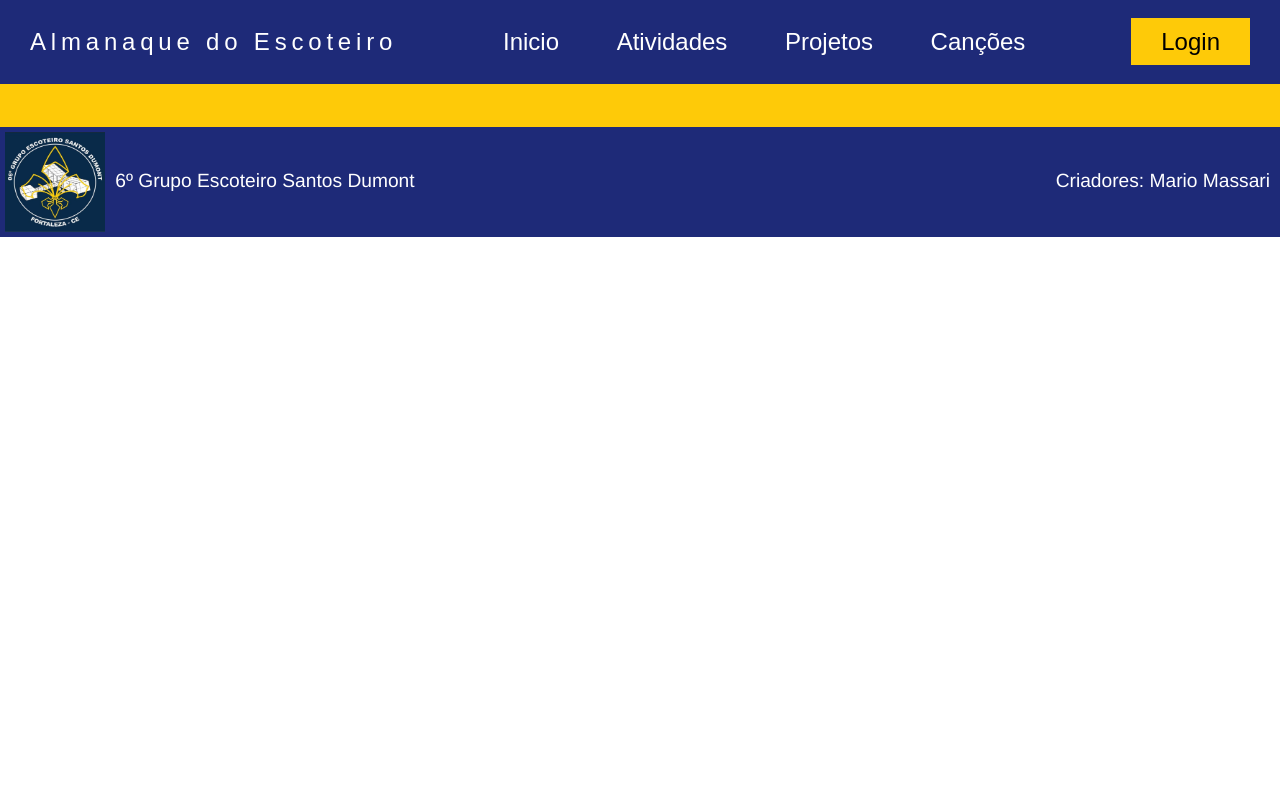
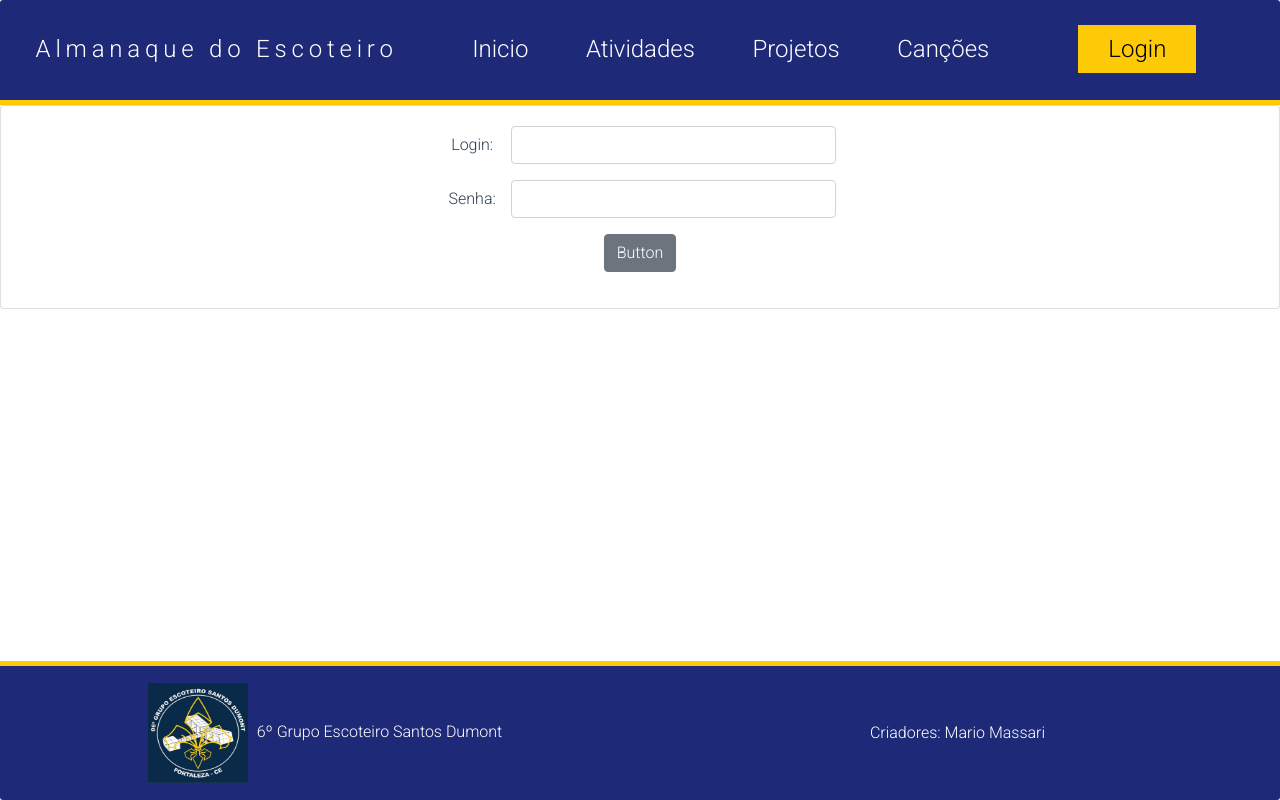
Before and after one commit to mario3920/Ibproject, a Vue app: page /login in a window 1280 px wide. Built offline with nearby package versions, Linux system fonts and the light colour scheme.

Commit message:
templates adapted to BSVue

```diff
--- a/src/App.vue
+++ b/src/App.vue
@@ -1,9 +1,19 @@
 <template>
+<html lang="pt">
+  <head>
+    <meta charset="UTF-8" />
+    <link
+      href="https://fonts.googleapis.com/css2?family=Roboto:wght@300&display=swap"
+      rel="stylesheet"
+    />
+    <meta name="viewport" content="width=device-width, initial-scale=1.0" />
+  </head>
   <div id="app">
     <HeaderLayout />
     <router-view />
     <FooterLayout />
   </div>
+</html>
 </template>
 <script>
 // @ is an alias to /src
@@ -13,30 +23,17 @@ export default {
   name: "App",
   components: {
     HeaderLayout,
-    FooterLayout,
+    FooterLayout
   }
 };
 </script>
 
 <style lang="scss">
 #app {
-  font-family: Avenir, Helvetica, Arial, sans-serif;
+  font-family: "Roboto", sans-serif;
   -webkit-font-smoothing: antialiased;
   -moz-osx-font-smoothing: grayscale;
   text-align: center;
   color: #2c3e50;
 }
-
-#nav {
-  padding: 30px;
-
-  a {
-    font-weight: bold;
-    color: #2c3e50;
-
-    &.router-link-exact-active {
-      color: #42b983;
-    }
-  }
-}
 </style>
--- a/src/components/FooterLayout.vue
+++ b/src/components/FooterLayout.vue
@@ -1,15 +1,22 @@
 <template>
-  <footer>
+    <b-card-footer id="rodape">
+        <b-row>
+            <b-col sm="6" align-self="center">
                 <div id="GeInfo">
                     <img src="../assets/logoGE.jpg" alt=""/>
                     <span id="nomeGE">
                         6º Grupo Escoteiro Santos Dumont
                     </span>
                 </div>
+            </b-col>
+
+            <b-col sm="6" align-self="center">
                 <div id="devInfo">
                     <span>Criadores: Mario Massari</span>
                 </div>
-  </footer>
+            </b-col>
+        </b-row>
+    </b-card-footer>
 </template>
 
 <script>
@@ -19,14 +26,16 @@ export default {
 </script>
 
 <style>
-footer {
-    display: inline-flex;
-    align-items: baseline;
-    height: 100%;
-    border-top: 1em solid #feca08;
-    text-align: center;
+#rodape {
+    border-top: 5px solid #feca08;
     background-color:#1e2a78;
     color: #FFF;
+    position: fixed;
+    bottom: 0px;
+    left: 0px;
+    right: 0px;
+    margin-bottom: 0px;
+
 
 }
 
@@ -36,15 +45,4 @@ img {
     height: 100px;
     margin: 5px;
 }
-
-#devInfo{
-    width: 50%;
-    text-align: right;
-    margin: 10px;
-}
-
-#GeInfo {
-    width: 50%;
-    text-align: left;
-}
 </style>
--- a/src/components/HeaderLayout.vue
+++ b/src/components/HeaderLayout.vue
@@ -1,27 +1,26 @@
 <template>
-<html lang="pt">
-  <head>
-    <meta charset="UTF-8" />
-    <meta name="viewport" content="width=device-width, initial-scale=1.0" />
-  </head>
-
-  <body>
-    <header>
-      <div id="cabecalho">
+  <b-card-header id="cabecalho">
+    <b-row>
+      <!-- logo space -->
+      <b-col sm="4" align-self="center">
         <span id="titulo">Almanaque do Escoteiro</span>
+      </b-col>
+      <!-- navegation space -->
+      <b-col sm="6">
         <b-navbar-nav id="navbar">
           <router-link id="navBtn" to="/about">Inicio</router-link>
           <router-link id="navBtn" to="#">Atividades</router-link>
           <router-link id="navBtn" to="#">Projetos</router-link>
           <router-link id="navBtn" to="#">Canções</router-link>
         </b-navbar-nav>
-        <span>
-          <router-link id="login" to="#">Login</router-link>
-        </span>
-      </div>
-    </header>
-  </body>
-</html>
+      </b-col>
+      <!--login button space -->
+      <b-col sm="1" align-self="center">
+          <router-link id="login" to="/login">Login</router-link>
+      </b-col>
+
+    </b-row>
+  </b-card-header>
 </template>
 
 <script>
@@ -29,66 +28,35 @@ export default {};
 </script>
 
 <style>
-body {
-  font-family: Arial, Helvetica, sans-serif;
-}
 
-header {
-  width: 100%;
-  align-content: space-between;
-  display: inline-block;
-  border-bottom: 1em solid #feca08;
+#cabecalho  {
+  border-bottom: 5px solid #feca08;
   color: white;
   font-size: 1.5em;
+  background-color: #1e2a78;
 }
 
 #navbar {
   display: flex;
   flex-direction: row;
-  padding: 0;
-  margin: 0;
-  height: 100%;
-  text-align: center;
 }
 
-#cabecalho {
-  background-color: #1e2a78;
-  display: flex;
-  flex-direction: row;
-  justify-content: space-between;
-  padding: 0 30px 0 30px;
-  height: 80%;
-  align-items: center;
+
+#titulo {
+
+  letter-spacing: 0.2em;
+  font-weight: 500;
 }
 
-#titulo {
-  letter-spacing: 0.2em;
-  font-weight: 500;
-  text-align: left;
-}
-
-#navBtn,
-#nomeGrupo {
+#navBtn, #nomeGrupo {
   padding: 1em 1.2em;
   color: white;
 }
 
-#login {
-  text-align: right;
+#cabecalho #login {
   color: black;
   font-weight: 500;
-  height: 60%;
   background-color: #feca08;
   padding: 10px 30px 10px 30px;
 }
-
-footer {
-  display: inline-block;
-  font-size: 1.2em;
-  margin-bottom: 0px;
-  height: 100px;
-  width: 100%;
-  background-color: #1e2a78;
-  color: white;
-}
 </style>
--- a/src/router/index.js
+++ b/src/router/index.js
@@ -18,6 +18,13 @@ const routes = [
     // which is lazy-loaded when the route is visited.
     component: () =>
       import(/* webpackChunkName: "about" */ "../views/About.vue")
+  },
+  {
+    path: "/login",
+    name: "Login",
+
+    component: () =>
+    import("../views/Login.vue")
   }
 ];
 
--- /dev/null
+++ b/src/views/Login.vue
@@ -0,0 +1,38 @@
+<template>
+  <!-- -->
+
+  <b-card class="text-center" id="loginCard">
+    <b-row align-content="center">
+      <!-- blank left space -->
+      <b-col sm="4"></b-col>
+      <!-- login center space -->
+      <b-col sm="4">
+        <b-form-group>
+
+          <!-- user input space -->
+          <b-form-group label-cols="2" label="Login:" label-for="user">
+            <b-form-input class id="user"></b-form-input>
+          </b-form-group>
+
+          <!-- password input space -->
+          <b-form-group label-cols="2" label="Senha:" label-for="Pass">
+            <b-form-input type="Password" id="Pass"></b-form-input>
+          </b-form-group>
+
+          <b-button id="btnLogin">Button</b-button>
+
+        </b-form-group>
+      </b-col>
+      <!--blank right space -->
+      <b-col sm="4"></b-col>
+
+    </b-row>
+  </b-card>
+</template>
+
+<script>
+export default {};
+</script>
+<style>
+
+</style>
```
Lines whose indentation alone changed are shown as unchanged.
